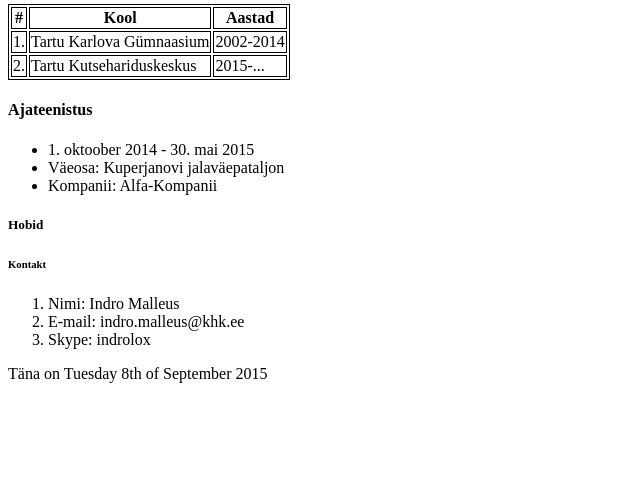
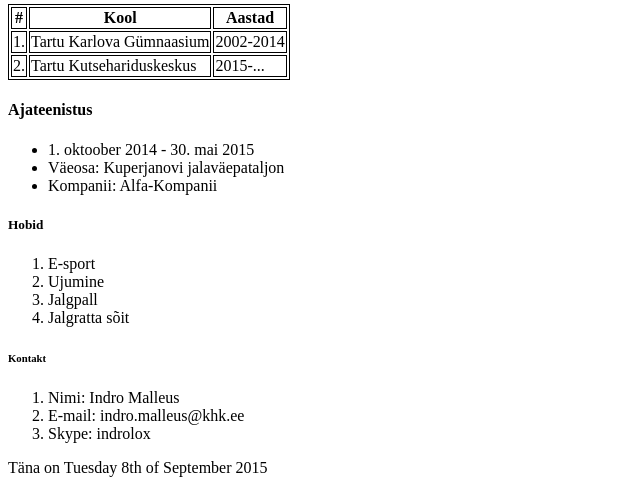
Before and after one commit to theindro/projectx, a PHP site: page / in a window 1280 px wide; the page is wider, and only the part inside the window is pictured. Shown: the part 608-1093 px from the top of that part, without its empty margins (0-640 px from the left). Before the commit the page ends 991 px from the top of that part, so only its background shows below. Run offline with PHP 8.4, Linux system fonts and the light colour scheme.

Commit message:
1420586-102883540 h5 tekst

```diff
--- a/index.php
+++ b/index.php
@@ -53,6 +53,12 @@
     <li>Kompanii: Alfa-Kompanii</li>
 </ul>
 <h5>Hobid</h5>
+<ol>
+    <li>E-sport</li>
+    <li>Ujumine</li>
+    <li>Jalgpall</li>
+    <li>Jalgratta sõit</li>
+</ol>
 <h6>Kontakt</h6>
 <ol>
     <li>Nimi: Indro Malleus</li>
```
